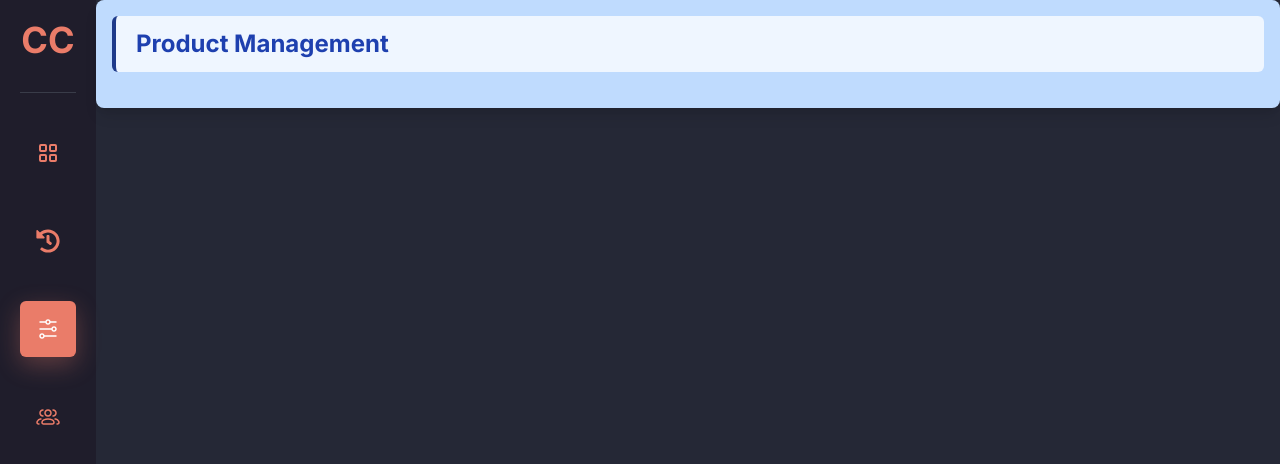
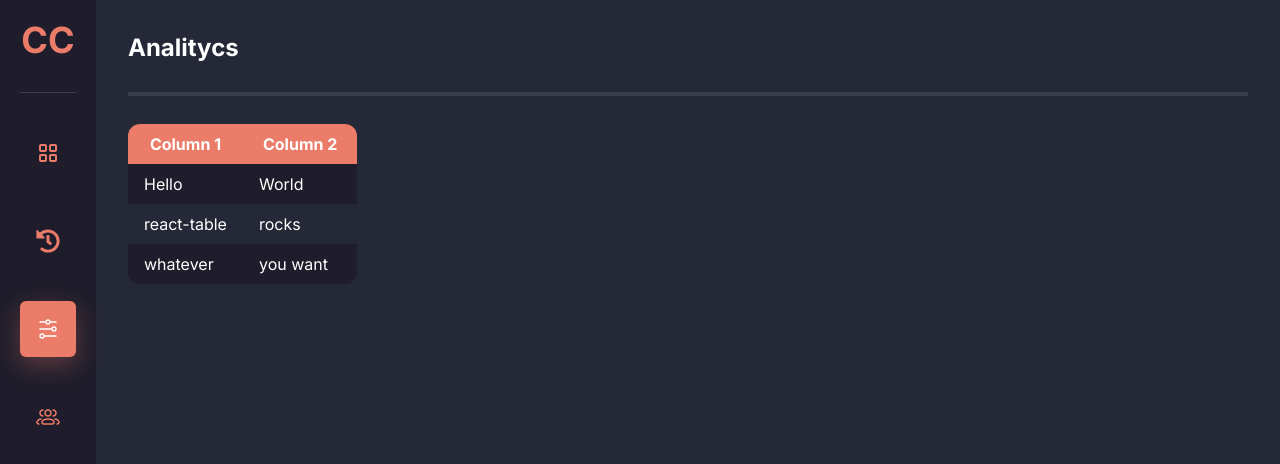
Before and after one commit to rizqyn9/connect-apriori, a React (Vite) app in the folder frontend/: page /product-management in a window 1280 px wide. Shown: the top 464 px of the page. Built offline with nearby package versions, Linux system fonts and the light colour scheme; what @savvywombat/tailwindcss-grid-areas would draw is missing.

Commit message:
feat: react-table

```diff
--- a/frontend/package.json
+++ b/frontend/package.json
@@ -20,6 +20,7 @@
         "react-hook-form": "^7.24.2",
         "react-images-uploading": "^3.1.3",
         "react-router-dom": "6",
+        "react-table": "^7.7.0",
         "sass": "^1.48.0",
         "yup": "^0.32.11"
     },
--- a/frontend/src/App.jsx
+++ b/frontend/src/App.jsx
@@ -8,6 +8,7 @@ import InputProduct from './pages/InputProduct'
 import Catalog from './components/Catalog'
 import AccountManagement from './pages/AccountManagement'
 import ProductManagement from './pages/ProductManagement'
+import Analytics from './pages/Analytics'
 
 function App() {
     const [cookies, setCookies] = useCookies(['token'])
@@ -26,7 +27,7 @@ function App() {
                     <Route path={'/product'} element={<InputProduct />} />
                     <Route
                         path={'/product-management'}
-                        element={<ProductManagement />}
+                        element={<Analytics />}
                     />
                     <Route
                         path={'/admin/account-management'}
--- /dev/null
+++ b/frontend/src/components/Table.jsx
@@ -0,0 +1,86 @@
+import React from 'react'
+import { useTable } from 'react-table'
+
+export default function Table() {
+    const data = React.useMemo(
+        () => [
+            {
+                col1: 'Hello',
+                col2: 'World',
+            },
+            {
+                col1: 'react-table',
+                col2: 'rocks',
+            },
+            {
+                col1: 'whatever',
+                col2: 'you want',
+            },
+        ],
+
+        []
+    )
+
+    const columns = React.useMemo(
+        () => [
+            {
+                Header: 'Column 1',
+                accessor: 'col1', // accessor is the "key" in the data
+            },
+            {
+                Header: 'Column 2',
+                accessor: 'col2',
+            },
+        ],
+
+        []
+    )
+    const { getTableProps, getTableBodyProps, headerGroups, rows, prepareRow } =
+        useTable({ columns, data })
+
+    return (
+        <table
+            {...getTableProps()}
+            className={'bg-dark-2 text-white rounded-xl overflow-hidden'}
+        >
+            <thead className={'bg-primary'}>
+                {headerGroups.map((headerGroup) => (
+                    <tr {...headerGroup.getHeaderGroupProps()}>
+                        {headerGroup.headers.map((column) => (
+                            <th
+                                {...column.getHeaderProps()}
+                                className={'py-2 px-5'}
+                            >
+                                {column.render('Header')}
+                            </th>
+                        ))}
+                    </tr>
+                ))}
+            </thead>
+            <tbody {...getTableBodyProps()}>
+                {rows.map((row, i) => {
+                    prepareRow(row)
+                    return (
+                        <tr
+                            {...row.getRowProps()}
+                            className={`${
+                                i % 2 === 0 ? 'bg-dark-2' : 'bg-dark-1'
+                            }`}
+                        >
+                            {row.cells.map((cell) => {
+                                return (
+                                    <td
+                                        {...cell.getCellProps()}
+                                        className={'px-4 py-2'}
+                                    >
+                                        {cell.render('Cell')}
+                                    </td>
+                                )
+                            })}
+                        </tr>
+                    )
+                })}
+            </tbody>
+        </table>
+    )
+}
--- /dev/null
+++ b/frontend/src/pages/Analytics.jsx
@@ -0,0 +1,14 @@
+import React from 'react'
+import Table from '../components/Table'
+
+export default function Analytics() {
+    return (
+        <div className={'flex flex-col h-full p-8'}>
+            <h1 className={'text-white font-bold text-2xl'}>Analitycs</h1>
+            <hr className={'border-2 border-dark-line my-7'} />
+            <div className={'flex-auto'}>
+                <Table />
+            </div>
+        </div>
+    )
+}
```
Also changed, not shown: frontend/src/pages/Analityc.jsx (deleted), 1 other file (tests, documents, lock files or other folders).
